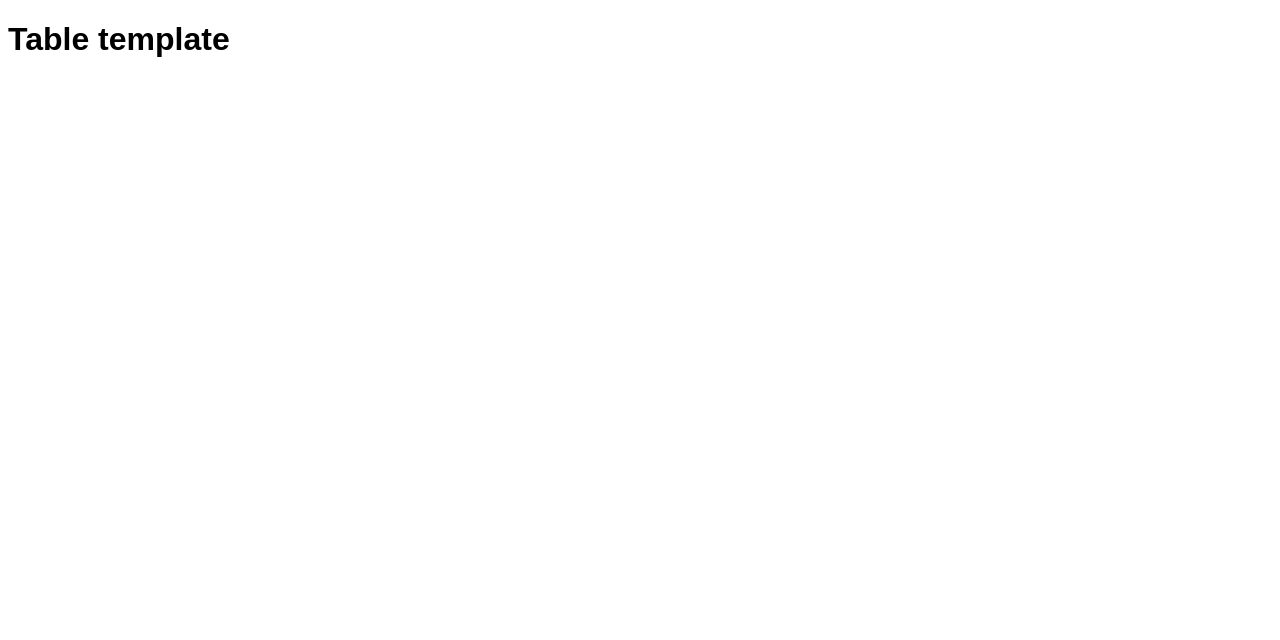
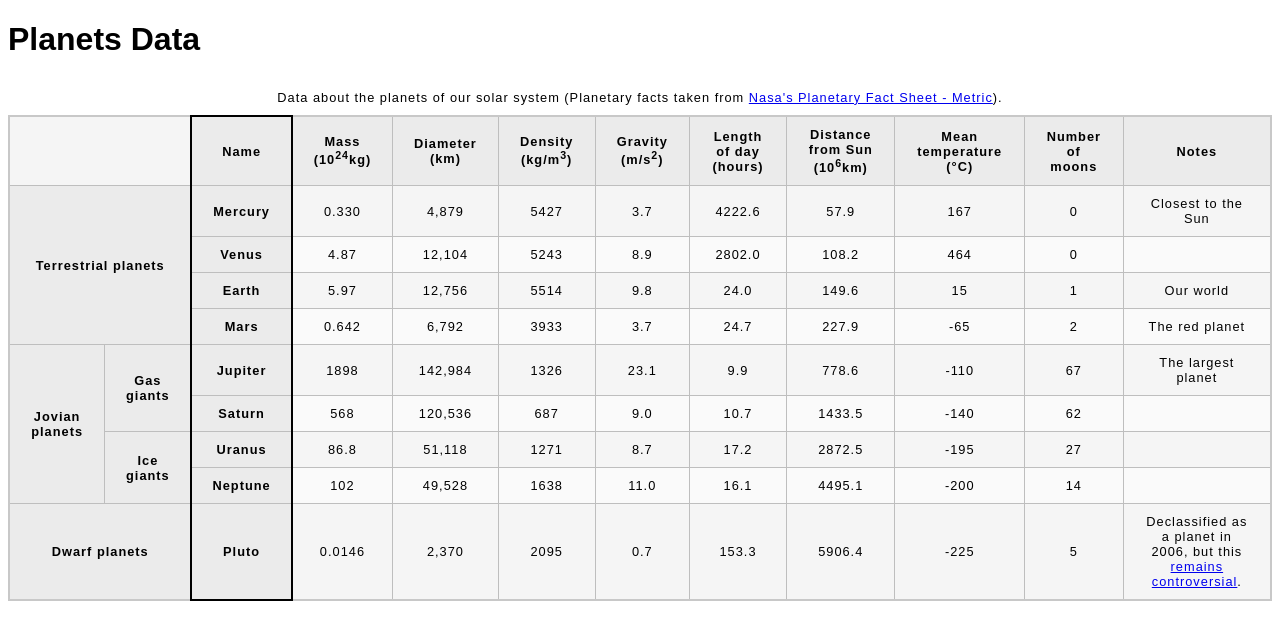
Before and after one commit to RonakPatel1012/jon-snow-, a plain HTML site: page lab 2/lab 2 part 2/blank-template.html in a window 1280 px wide. Drawn offline with Linux system fonts and the light colour scheme.

Commit message:
Final Commit
Commit with all the changes required for this assignment.

```diff
--- a/lab 2/lab 2 part 2/blank-template.html
+++ b/lab 2/lab 2 part 2/blank-template.html
@@ -1,13 +1,151 @@
 <!DOCTYPE html>
-<html lang="en-US">
+<html lang="en">
   <head>
     <meta charset="utf-8">
     <meta name="viewport" content="width=device-width">
-    <title>Table template</title>
+    <title>Planets data</title>
     <link href="minimal-table.css" rel="stylesheet" type="text/css">
   </head>
   <body>
-    <h1>Table template</h1>
+    <h1>Planets Data</h1>
+    <table>
+      <caption>Data about the planets of our solar system (Planetary facts taken from <a href="http://nssdc.gsfc.nasa.gov/planetary/factsheet/">Nasa's Planetary Fact Sheet - Metric</a>).</caption>
+      <colgroup>
+        <col span="2">
+        <col style="border: 2px solid black">
+        <col span="9">
+      </colgroup>
+      <thead>
+        <tr>
+          <td colspan="2"></td>
+          <th scope="col">Name</th>
+          <th scope="col">Mass (10<sup>24</sup>kg)</th>
+          <th scope="col">Diameter (km)</th>
+          <th scope="col">Density (kg/m<sup>3</sup>)</th>
+          <th scope="col">Gravity (m/s<sup>2</sup>)</th>
+          <th scope="col">Length of day (hours)</th>
+          <th scope="col">Distance from Sun (10<sup>6</sup>km)</th>
+          <th scope="col">Mean temperature (°C)</th>
+          <th scope="col">Number of moons</th>
+          <th scope="col">Notes</th>
+        </tr>
+      </thead>
+      <tbody>
+        <tr>
+          <th rowspan="4" colspan="2" scope="rowgroup">Terrestrial planets</th>
+          <th scope="row">Mercury</th>
+          <td>0.330</td>
+          <td>4,879</td>
+          <td>5427</td>
+          <td>3.7</td>
+          <td>4222.6</td>
+          <td>57.9</td>
+          <td>167</td>
+          <td>0</td>
+          <td>Closest to the Sun</td>
+        </tr>
+        <tr>
+          <th scope="row">Venus</th>
+          <td>4.87</td>
+          <td>12,104</td>
+          <td>5243</td>
+          <td>8.9</td>
+          <td>2802.0</td>
+          <td>108.2</td>
+          <td>464</td>
+          <td>0</td>
+          <td></td>
+        </tr>
+        <tr>
+          <th scope="row">Earth</th>
+          <td>5.97</td>
+          <td>12,756</td>
+          <td>5514</td>
+          <td>9.8</td>
+          <td>24.0</td>
+          <td>149.6</td>
+          <td>15</td>
+          <td>1</td>
+          <td>Our world</td>
+        </tr>
+        <tr>
+          <th scope="row">Mars</th>
+          <td>0.642</td>
+          <td>6,792</td>
+          <td>3933</td>
+          <td>3.7</td>
+          <td>24.7</td>
+          <td>227.9</td>
+          <td>-65</td>
+          <td>2</td>
+          <td>The red planet</td>
+        </tr>
+        <tr>
+          <th rowspan="4" scope="rowgroup">Jovian planets</th>
+          <th rowspan="2" scope="rowgroup">Gas giants</th>
+          <th scope="row">Jupiter</th>
+          <td>1898</td>
+          <td>142,984</td>
+          <td>1326</td>
+          <td>23.1</td>
+          <td>9.9</td>
+          <td>778.6</td>
+          <td>-110</td>
+          <td>67</td>
+          <td>The largest planet</td>
+        </tr>
+        <tr>
+          <th scope="row">Saturn</th>
+          <td>568</td>
+          <td>120,536</td>
+          <td>687</td>
+          <td>9.0</td>
+          <td>10.7</td>
+          <td>1433.5</td>
+          <td>-140</td>
+          <td>62</td>
+          <td></td>
+        </tr>
+        <tr>
+          <th rowspan="2" scope="rowgroup">Ice giants</th>
+          <th scope="row">Uranus</th>
+          <td>86.8</td>
+          <td>51,118</td>
+          <td>1271</td>
+          <td>8.7</td>
+          <td>17.2</td>
+          <td>2872.5</td>
+          <td>-195</td>
+          <td>27</td>
+          <td></td>
+        </tr>
+        <tr>
+          <th scope="row">Neptune</th>
+          <td>102</td>
+          <td>49,528</td>
+          <td>1638</td>
+          <td>11.0</td>
+          <td>16.1</td>
+          <td>4495.1</td>
+          <td>-200</td>
+          <td>14</td>
+          <td></td>
+        </tr>
+        <tr>
+          <th colspan="2" scope="row">Dwarf planets</th>
+          <th scope="row">Pluto</th>
+          <td>0.0146</td>
+          <td>2,370</td>
+          <td>2095</td>
+          <td>0.7</td>
+          <td>153.3</td>
+          <td>5906.4</td>
+          <td>-225</td>
+          <td>5</td>
+          <td>Declassified as a planet in 2006, but this <a href="https://www.usatoday.com/story/tech/2014/10/02/pluto-planet-solar-system/16578959/">remains controversial</a>.</td>
+        </tr>
+      </tbody>
+    </table>
 
 
   </body>
```
Also changed, not shown: lab 2/lab 2 part 1/index.html (added, +147 -0 lines), lab 2/lab 2 part 1/firefox-addons.jpg (added), lab 2/lab 2 part 1/firefox_logo-only_RGB.png (added), lab 2/lab 2 part 1/mdn.svg (added), lab 2/lab 2 part 1/mozilla-dinosaur-head.png (added), lab 2/lab 2 part 1/pattern.png (added), lab 2/lab 2 part 1/red-panda.jpg (added), lab 2/lab 2 part 1/rsz_1firefox_logo-only_rgb-edit.png (added), lab 2/lab 2 part 1/rsz_1red-panda.jpg (added), lab 2/lab 2 part 1/rsz_firefox-addons_edit.jpg (added), lab 2/lab 2 part 1/rsz_mozilla-dinosaur-head_edit.png (added), lab 2/lab 2 part 1/rsz_red-panda_1200.jpg (added), lab 2/lab 2 part 2/planets-data.txt.
